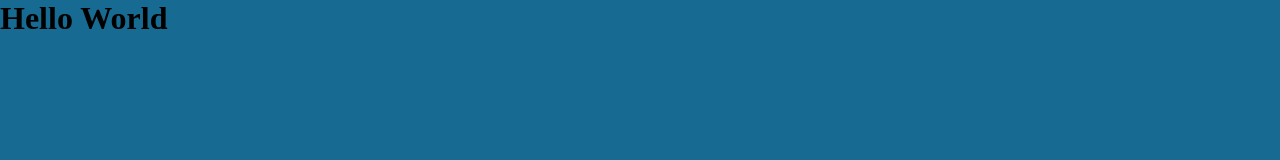
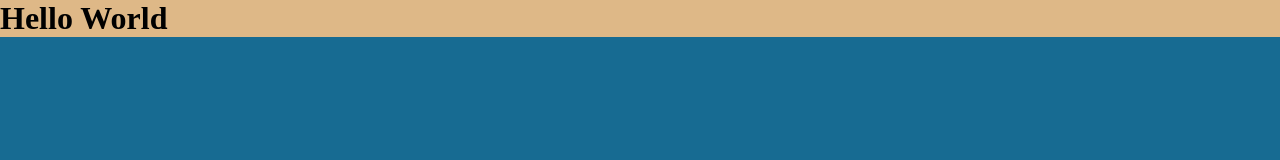
Before and after one commit to realsulty/NEW-project1, a website: page newproject11/index.html in a window 1280 px wide. Drawn offline with Linux system fonts and the light colour scheme.

Commit message:
added desgin

```diff
--- a/main.scss
+++ b/newproject11/main.scss
@@ -7,3 +7,7 @@
 body{
     background-color: rgb(23, 107, 146);
 }
+
+h1{
+    background-color: burlywood;
+}
--- a/package.json
+++ b/package.json
@@ -4,7 +4,7 @@
   "description": "",
   "main": "java.js",
   "scripts": {
-    "deploy": "NEWPROJECT1"
+    "deploy": "gh-pages -d newproject11"
   },
   "keywords": [],
   "author": "",
```
Also changed, not shown: newproject11/index.html (renamed from index.html), newproject11/java.js (added), newproject11/main.css, 2 other files.
